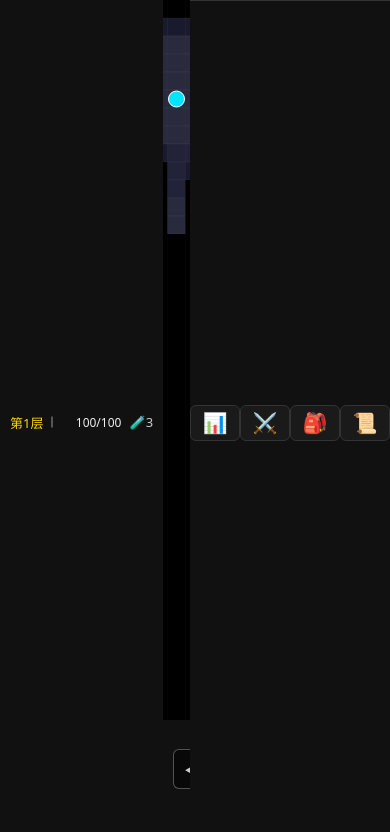
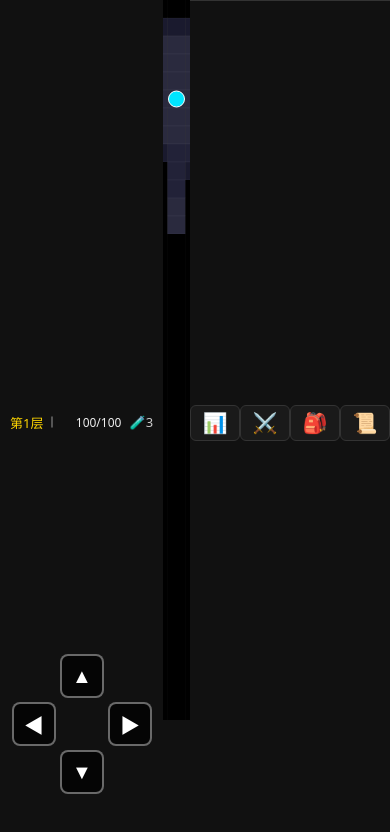
Before and after one commit to kaola6767/greedy-cave, a plain HTML site: page index.html in a window 390 px wide. Both pictures are taken after a click on the button "开始冒险". Drawn offline with Linux system fonts and the light colour scheme.

Commit message:
Fix: 移动端 D-pad 不显示和点击移动失效的问题
- 将 D-pad 移出 game-main，避免被 Canvas 遮挡
- D-pad 按钮增大到 44px，增加对比度和阴影
- Canvas 点击移动不再依赖 isMobile 检测，桌面端也可用

```diff
--- a/css/style.css
+++ b/css/style.css
@@ -279,38 +279,40 @@ body {
 #dpad {
     display: none;
     position: absolute;
-    bottom: 10px;
-    left: 10px;
-    width: 130px;
-    height: 130px;
-    z-index: 10;
+    bottom: 50px;
+    left: 12px;
+    width: 140px;
+    height: 140px;
+    z-index: 20;
 }
 
 .dpad-btn {
     position: absolute;
-    width: 40px;
-    height: 40px;
-    border: 1px solid rgba(255,255,255,0.3);
-    background: rgba(0,0,0,0.5);
-    color: #ccc;
-    font-size: 18px;
-    border-radius: 6px;
+    width: 44px;
+    height: 44px;
+    border: 2px solid rgba(255,255,255,0.4);
+    background: rgba(0,0,0,0.65);
+    color: #fff;
+    font-size: 20px;
+    border-radius: 8px;
     cursor: pointer;
     display: flex;
     align-items: center;
     justify-content: center;
     -webkit-tap-highlight-color: transparent;
+    touch-action: none;
 }
 
 .dpad-btn:active {
-    background: rgba(255,215,0,0.3);
+    background: rgba(255,215,0,0.4);
     border-color: #ffd700;
+    box-shadow: 0 0 8px rgba(255,215,0,0.5);
 }
 
-.dpad-btn[data-dy="-1"] { top: 0; left: 45px; }
-.dpad-btn[data-dx="-1"] { top: 45px; left: 0; }
-.dpad-btn[data-dx="1"]  { top: 45px; left: 90px; }
-.dpad-btn[data-dy="1"]  { top: 90px; left: 45px; }
+.dpad-btn[data-dy="-1"] { top: 0; left: 48px; }
+.dpad-btn[data-dx="-1"] { top: 48px; left: 0; }
+.dpad-btn[data-dx="1"]  { top: 48px; left: 96px; }
+.dpad-btn[data-dy="1"]  { top: 96px; left: 48px; }
 
 /* ============ MOBILE ACTIONS BAR ============ */
 #mobile-actions {
--- a/js/main.js
+++ b/js/main.js
@@ -445,9 +445,9 @@ document.querySelectorAll('.dpad-btn').forEach(btn => {
     });
 });
 
-// Tap canvas to move
+// Tap / click canvas to move (works on both mobile and desktop)
 canvas.addEventListener('pointerdown', (e) => {
-    if (gameState !== STATE.DUNGEON || !isMobile) return;
+    if (gameState !== STATE.DUNGEON) return;
     if (!renderer) return;
     const rect = canvas.getBoundingClientRect();
     const sx = e.clientX - rect.left;
```
Also changed, not shown: index.html (+1 -1 lines).
